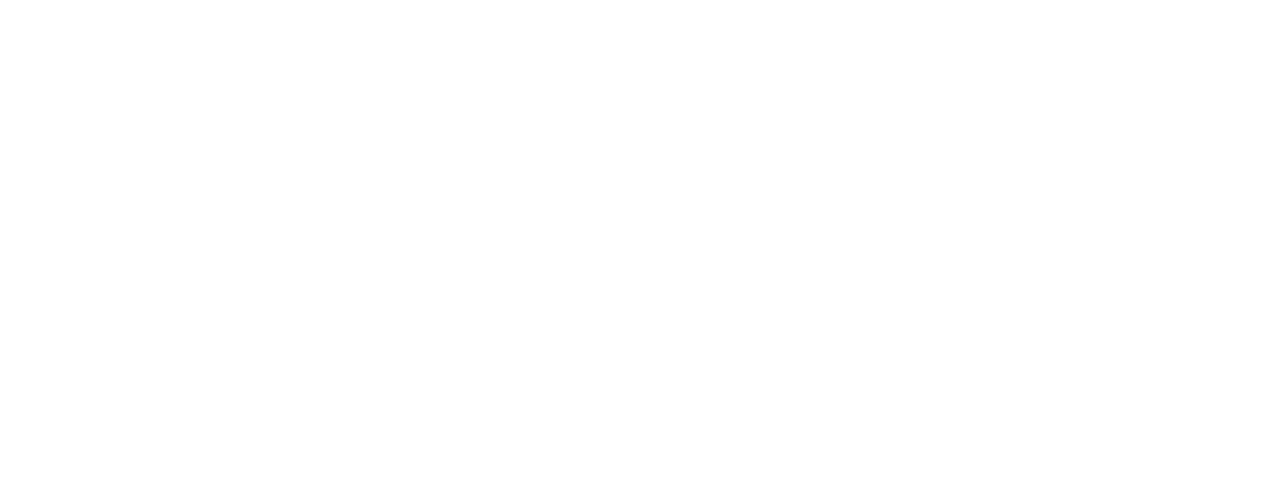
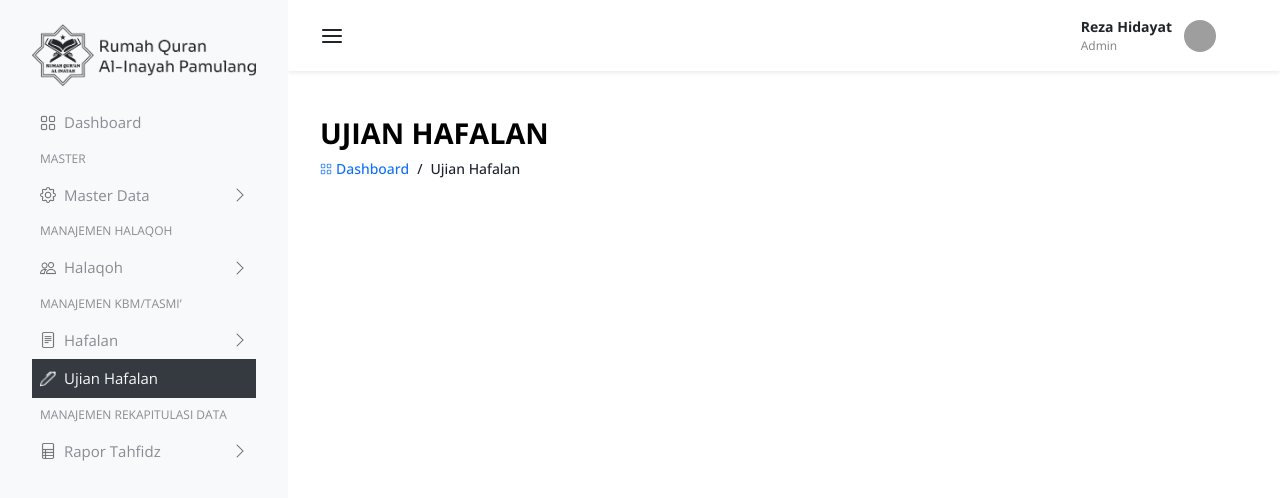
Before and after one commit to cundus/tahfidz-fe, a React (Vite) app: page /ujian-hafalan in a window 1280 px wide. Before the commit this address had no page. Shown: the top 498 px of the page. Built offline with nearby package versions, Linux system fonts and the light colour scheme; grey boxes are pictures that could not be loaded.

Commit message:
feat: add new side nav bar

```diff
--- a/src/components/atoms/SideNav.jsx
+++ b/src/components/atoms/SideNav.jsx
@@ -5,12 +5,20 @@ import ArrowDown from "../../assets/icons/arrow_down.png";
 import { useDisclosure } from "@chakra-ui/react";
 import { useLocation, useNavigate } from "react-router-dom";
 
-export const SideNavWithArrow = ({ icon, title, listNav }) => {
+export const SideNavWithArrow = ({
+  icon,
+  title,
+  listNav,
+  singleLinkTo,
+  IconSingle,
+}) => {
   const { isOpen, onToggle } = useDisclosure();
 
   const location = useLocation();
   const router = useNavigate();
   return (
+    <>
+      {!singleLinkTo ? (
         <>
           <Flex padding={2} alignItems="center" justifyContent="space-between">
             <Flex alignItems="center" gap={2}>
@@ -19,6 +27,7 @@ export const SideNavWithArrow = ({ icon, title, listNav }) => {
                 {title}
               </Text>
             </Flex>
+
             <Image
               cursor="pointer"
               onClick={onToggle}
@@ -37,11 +46,15 @@ export const SideNavWithArrow = ({ icon, title, listNav }) => {
                   _hover={{ textDecoration: "none" }}
                   padding={2}
                   onClick={() => router(item.to)}
+                  cursor="pointer"
                   backgroundColor={
-                location.pathname.includes(item.to) ? "#000000" : "transparent"
+                    location.pathname.includes(item.to)
+                      ? "#343A40"
+                      : "transparent"
                   }
-              cursor="pointer"
-              color={location.pathname.includes(item.to) ? "#fff" : "#000000"}
+                  color={
+                    location.pathname.includes(item.to) ? "#fff" : "#343A40"
+                  }
                   opacity={location.pathname.includes(item.to) ? "1" : "0.5"}
                 >
                   <Flex alignItems="center" gap={2}>
@@ -50,7 +63,7 @@ export const SideNavWithArrow = ({ icon, title, listNav }) => {
                         borderRadius: "100%",
                         border: location.pathname.includes(item.to)
                           ? "1px solid #fff"
-                      : "1px solid #000000",
+                          : "1px solid #343A40",
                       }}
                       w="6px"
                       h="6px"
@@ -63,5 +76,36 @@ export const SideNavWithArrow = ({ icon, title, listNav }) => {
             </Flex>
           </Collapse>
         </>
+      ) : (
+        <>
+          <Flex
+            backgroundColor={
+              location.pathname.includes(singleLinkTo)
+                ? "#343A40"
+                : "transparent"
+            }
+            color={
+              location.pathname.includes(singleLinkTo) ? "#F8F9FA" : "#343A40"
+            }
+            cursor="pointer"
+            padding={2}
+            alignItems="center"
+            gap={2}
+            onClick={() => router(singleLinkTo)}
+            opacity={location.pathname.includes(singleLinkTo) ? "1" : "0.5"}
+          >
+            <Image
+              src={location.pathname.includes(singleLinkTo) ? IconSingle : icon}
+              w="16px"
+              h="16px"
+              alt="master data"
+            />
+            <Text textAlign="left" fontSize="15px">
+              {title}
+            </Text>
+          </Flex>
+        </>
+      )}
+    </>
   );
 };
--- a/src/components/molekuls/SideNavs.jsx
+++ b/src/components/molekuls/SideNavs.jsx
@@ -10,6 +10,7 @@ import UjianHafalanIcon from "../../assets/icons/ujian_hafalan.png";
 import RaporHafalanIcon from "../../assets/icons/rapor_tahfidz.png";
 import { SideNavWithArrow } from "../atoms/SideNav";
 import { nav } from "../../constans/nav";
+import UjianHafalanWhite from "../../assets/icons/ujian_hafalan_white.png";
 
 const SideNavs = ({ isShow }) => {
   return (
@@ -77,8 +78,18 @@ const SideNavs = ({ isShow }) => {
           <Text padding={2} textAlign="left" fontSize="12px" opacity="0.5">
             MANAJEMEN KBM/TASMI’
           </Text>
-          <SideNavWithArrow icon={HafalanIcon} title="Hafalan" />
-          <SideNavWithArrow icon={UjianHafalanIcon} title="Ujian Hafalan" />
+          <SideNavWithArrow
+            icon={HafalanIcon}
+            title="Hafalan"
+            listNav={nav.hafalan}
+          />
+          <SideNavWithArrow
+            singleLink
+            icon={UjianHafalanIcon}
+            title="Ujian Hafalan"
+            singleLinkTo={nav.ujian_hafalan}
+            IconSingle={UjianHafalanWhite}
+          />
 
           {/*  MANAJEMEN REKAPITULASI DATAM */}
           <Text padding={2} textAlign="left" fontSize="12px" opacity="0.5">
--- a/src/constans/nav.js
+++ b/src/constans/nav.js
@@ -35,4 +35,15 @@ export const nav = {
       to: "/halaqoh/absensi-guru",
     },
   ],
+  hafalan: [
+    {
+      label: "Hafalan Baru (Sabq)",
+      to: "/hafalan/hafalan-baru-(sabq)",
+    },
+    {
+      label: "Maroja`ah (Manzil)",
+      to: "/hafalan/muroja’ah-(manzil)",
+    },
+  ],
+  ujian_hafalan: "/ujian-hafalan",
 };
--- /dev/null
+++ b/src/pages/UjianHafalan.jsx
@@ -0,0 +1,7 @@
+import Header from "../components/molekuls/Header";
+
+const UjianHafalan = () => {
+  return <Header title="Ujian Hafalan" />;
+};
+
+export default UjianHafalan;
--- /dev/null
+++ b/src/pages/hafalan/HafalanBaru.jsx
@@ -0,0 +1,7 @@
+import Header from "../../components/molekuls/Header";
+
+const HafalanBaru = () => {
+  return <Header title="HAFALAN BARU (SABQ)" />;
+};
+
+export default HafalanBaru;
--- /dev/null
+++ b/src/pages/hafalan/Murojaah.jsx
@@ -0,0 +1,7 @@
+import Header from "../../components/molekuls/Header";
+
+const Murojaah = () => {
+  return <Header title="MUROJA’AH (MANZIL)" />;
+};
+
+export default Murojaah;
--- a/src/routes/index.jsx
+++ b/src/routes/index.jsx
@@ -24,6 +24,9 @@ import EditTahunAjaran from "../pages/master/DataTahunAjaran/Edit";
 import TambahKelompokHalaqoh from "../pages/halaqoh/KelompokHalaqoh/Tambah";
 import EditKelompokHalaqoh from "../pages/halaqoh/KelompokHalaqoh/Edit";
 import DetailKelompokHalaqoh from "../pages/halaqoh/KelompokHalaqoh/Detail";
+import UjianHafalan from "../pages/UjianHafalan";
+import HafalanBaru from "../pages/hafalan/HafalanBaru";
+import Murojaah from "../pages/hafalan/Murojaah";
 
 function RoutePage() {
   return (
@@ -230,6 +233,34 @@ function RoutePage() {
         }
       />
 
+      {/* Ujian Hafalan */}
+      <Route
+        path="/ujian-hafalan"
+        element={
+          <ProtectedPage>
+            <UjianHafalan />
+          </ProtectedPage>
+        }
+      />
+
+      {/* Hafalan  */}
+      <Route
+        path="/hafalan/hafalan-baru-(sabq)"
+        element={
+          <ProtectedPage>
+            <HafalanBaru />
+          </ProtectedPage>
+        }
+      />
+      <Route
+        path="/hafalan/muroja’ah-(manzil)"
+        element={
+          <ProtectedPage>
+            <Murojaah />
+          </ProtectedPage>
+        }
+      />
+
       {/* Absensi Guru */}
       {/* <Route
         path="/halaqoh/absensi-guru"
```
Also changed, not shown: src/assets/icons/ujian_hafalan_white.png (added). Lines whose indentation alone changed are shown as unchanged.
